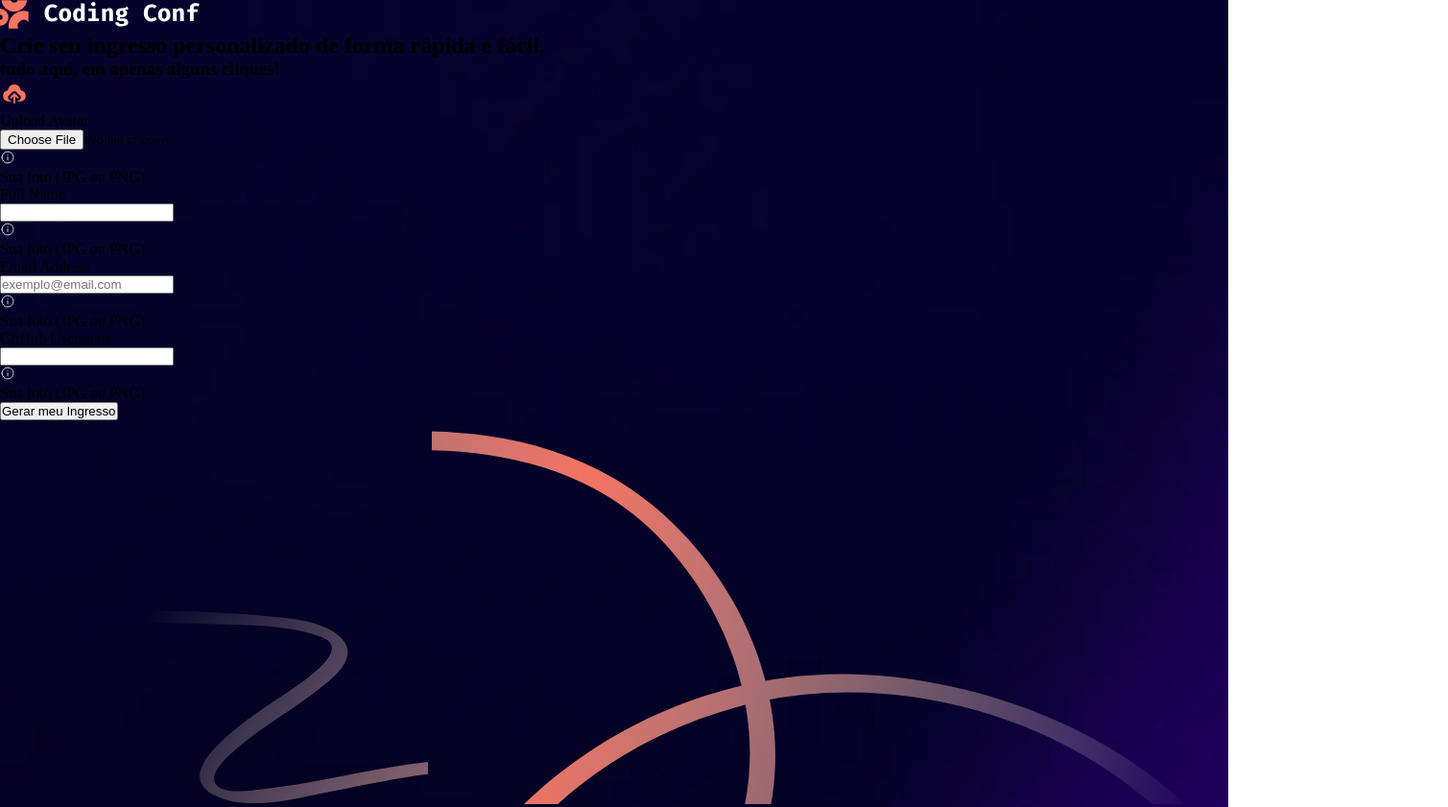
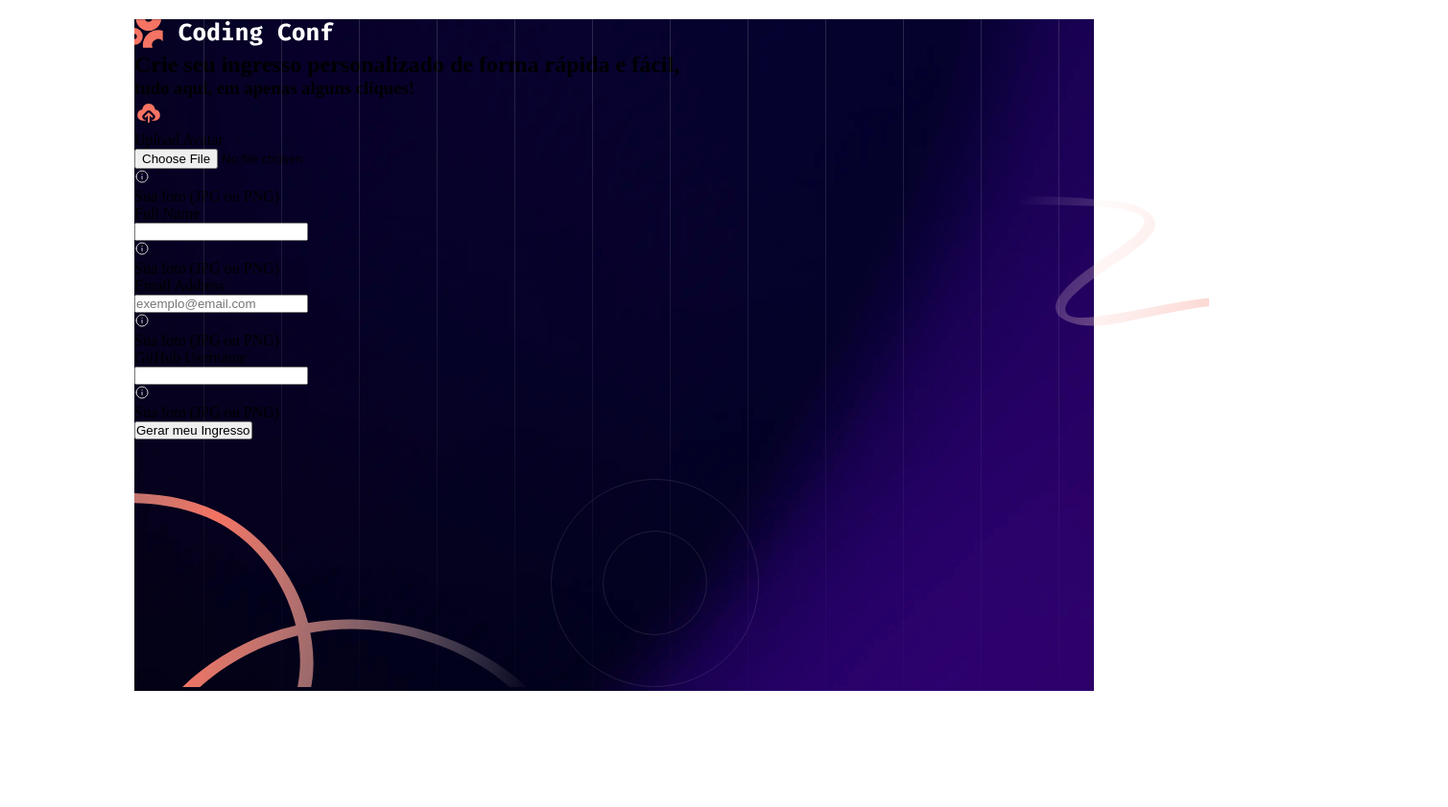
Before and after one commit to VinicioCouto/Gerador-de-ingressos, a plain HTML site: page index.html in a window 1280 px wide. Shown: the top 841 px of the page at 96% size, 1509 px wide, since content can reach past the window. Drawn offline with Linux system fonts and the light colour scheme.

Commit message:
imgs prontas

```diff
--- a/css/index.css
+++ b/css/index.css
@@ -5,13 +5,39 @@
 }
 
 body{
-    background-image: url(/imgs/background-mobile.png);
+    display: flex;
+    justify-content: center;
+}
+
+.imgbackgroung{
+    margin: 20px;
+    width: 1000px;
+    height: 700px;
+    background-image: url(/imgs/background-tablet.png);
     background-size: cover;
     background-position: center;
     background-repeat: no-repeat;
-    height: 100vh;
+    overflow: hidden;
 }
 
 .img03{
-    position: ;
+    position: absolute;
+    left: 50px;
+    top: 5px;
+
 }
+
+.img01{
+    width: 300px;
+    position: absolute;
+    left: 960px;
+    top: 200px;
+
+}
+
+.img02{
+    width:430px;
+    left: 0px;
+    margin-top: 50px;
+    z-index: -1;
+}
--- a/index.html
+++ b/index.html
@@ -10,7 +10,8 @@
 </head>
 
 <body>
-    <header>
+    <div class="imgbackgroung">
+<header>
         <img src="/imgs/logo-full.svg" alt="Logo Coding Conf">
     </header>
     <main>
@@ -63,8 +64,11 @@
 
     </main>
     <img class="img01" src="/imgs/pattern-squiggly-line-top.svg" alt="">
-    <img ass="img02" src="/imgs/pattern-squiggly-line-bottom-desktop.svg" alt="">
-    <img ass="img03" src="/imgs/pattern-lines.svg" alt="">
+    <img class="img02" src="/imgs/pattern-squiggly-line-bottom-desktop.svg" alt="">
+    <img class="img03" src="/imgs/pattern-lines.svg" alt="">
+    <img class="img04" src="/imgs/pattern-circle.svg" alt="">
+    </div>
+
 
 </body>
 
```
